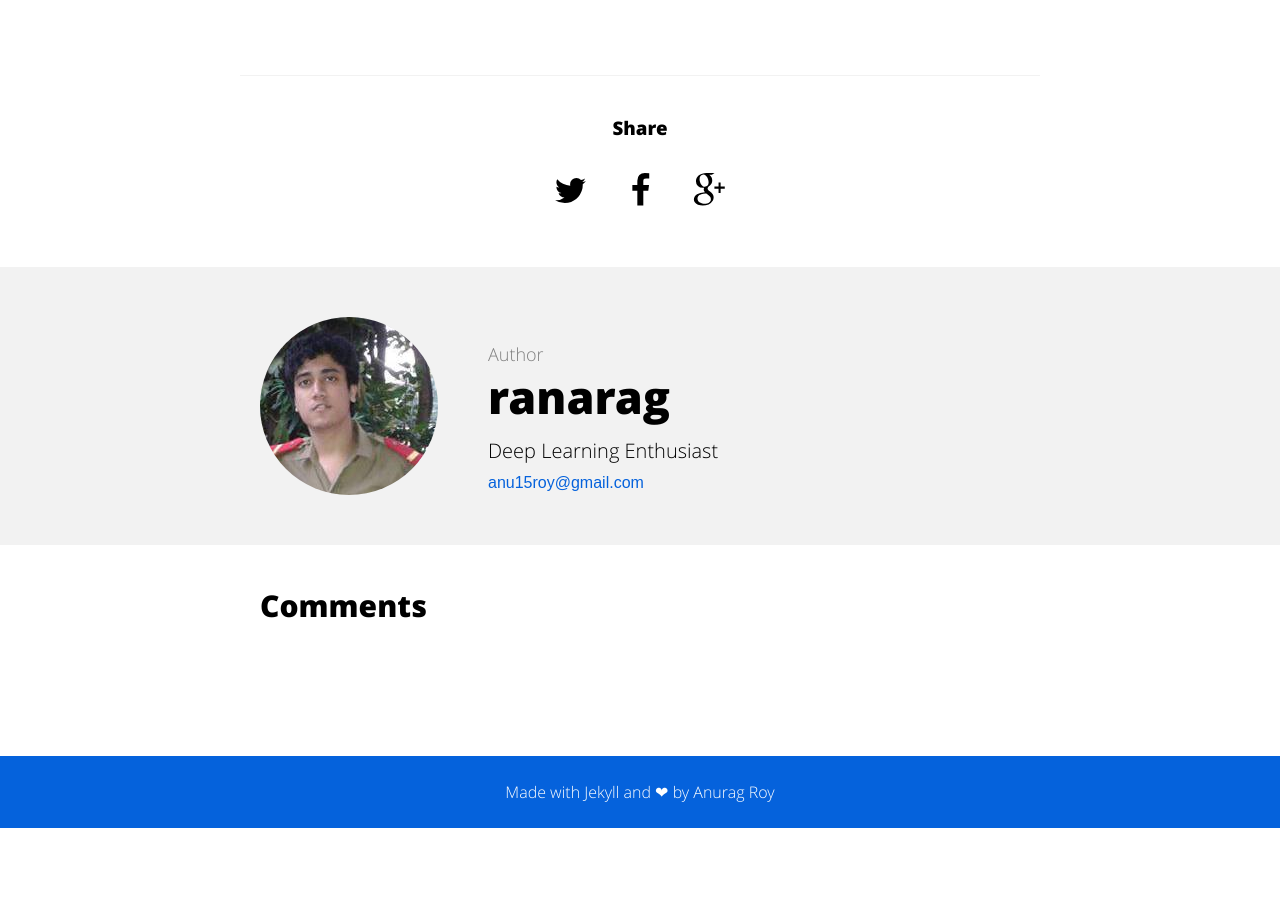
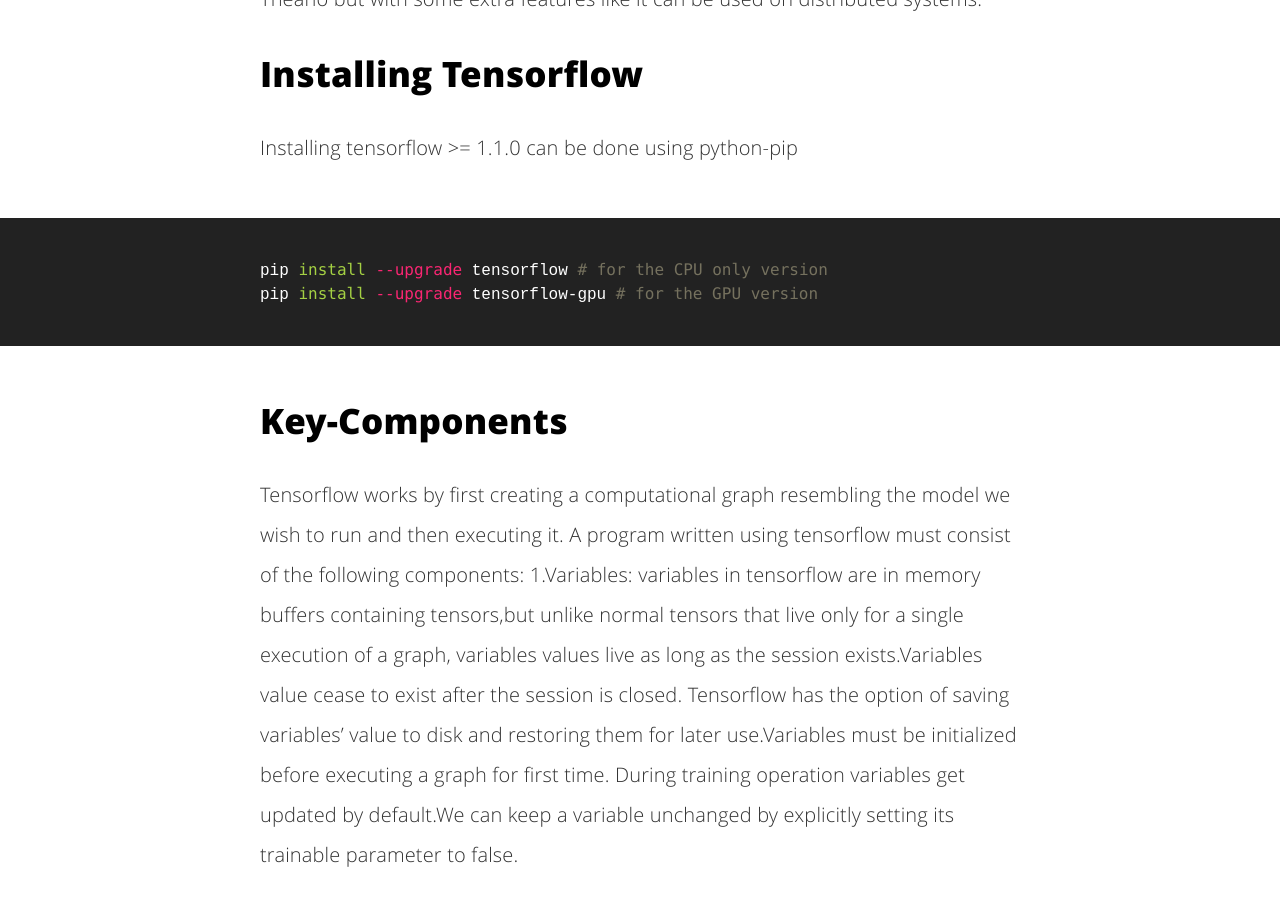
Before and after one commit to ranarag/ranarag.github.io, a Jekyll site: the page built from _posts/2017-07-05-tensorflow-basics.md, in a window 1280 px wide and 900 px high, scrolled down 1160 px. Built offline with Jekyll 4.4.1, drawn with Linux system fonts in a browser that asks for light colours; comment, search, counter and statistics services are not loaded; before the commit the page ends 1988 px from its top, so only the background shows below that; some of the changed text lies outside the part shown.

Commit message:
tensorflow variables

```diff
--- a/_posts/2017-07-05-tensorflow-basics.md
+++ b/_posts/2017-07-05-tensorflow-basics.md
@@ -14,6 +14,38 @@ categories:
 twitter_text:
 ---
 
-### What is Tensorflow?
+## What is Tensorflow?
 
 Tensorflow is an open source software for machine learning developed by Google.Tensorflow's, as one can get from its name, mainly handles matrices(or tensors), its mathematical operations and differentiation efficiently.It is just like Theano but with some extra features like  it can be used on distributed systems.
+
+
+## Installing Tensorflow
+
+Installing tensorflow >= 1.1.0 can be done using python-pip
+{% highlight bash %}
+pip install --upgrade tensorflow # for the CPU only version
+pip install --upgrade tensorflow-gpu # for the GPU version
+{% endhighlight %}
+
+## Key-Components
+Tensorflow works by first creating a computational graph resembling the model we wish to run and then executing it.
+A program written using tensorflow must consist of the following components:
+1.Variables: variables in tensorflow are in memory buffers containing tensors,but unlike normal tensors that live only for a single execution of a graph, variables values live as long as the session exists.Variables value cease to exist after the session is closed. Tensorflow has the option of saving variables' value to disk and restoring them for later use.Variables must be initialized before executing a graph for first time.
+During training operation variables get updated by default.We can keep a variable unchanged by explicitly setting its trainable parameter to false.
+{% highlight python %}
+>>> import tensorflow as tf
+>>> # Declaring a tensoflow Variable
+>>> W = tf.Variable(tf.random_uniform([2,3],stddev=0.5), # same a numpy.random.uniform
+name='weight') # name of the variable in the computational graph
+>>> # Setting variable b to non -trainable
+>>> b = tf.Variable(tf.zeros([1]), # same as numpy.zeros
+name='b', trainable=False)
+>>> s = tf.Session() # session created
+>>> s.run(tf.initialize_all_variables()) # To initialize all the variables present in the current session
+>>> s.run(tf.initialize_variables(W)) # To only initialize W and not b
+{% endhighlight %}
+
+### More to add :)
+## comments
+
+Please feel free to comment in the comment section below
```
Also changed, not shown: 1 other file.
